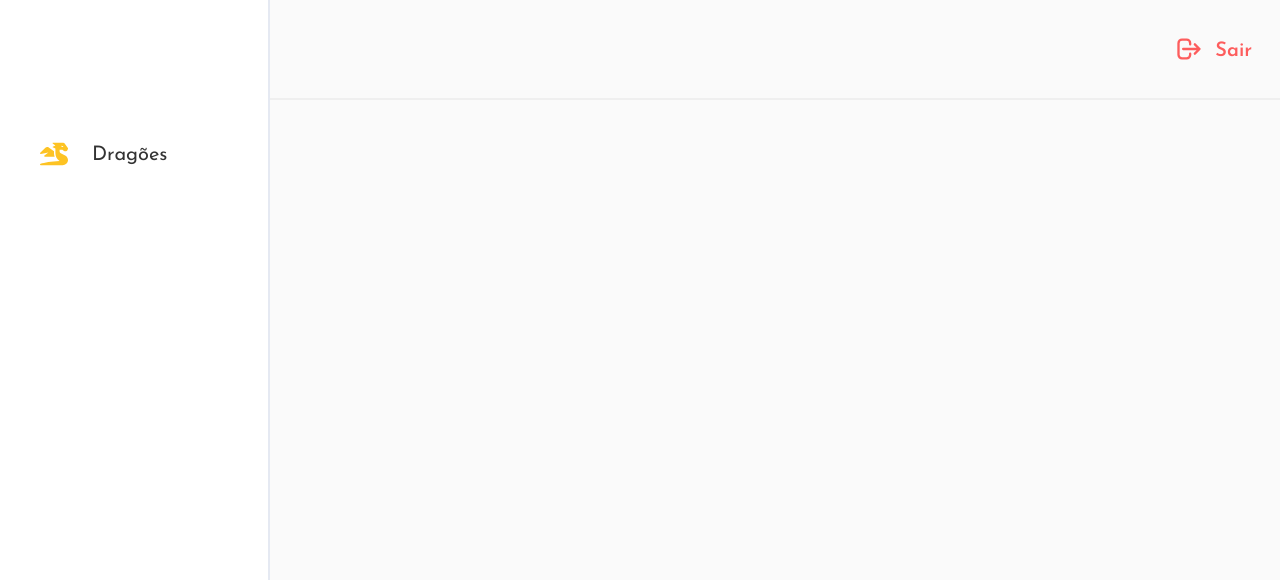
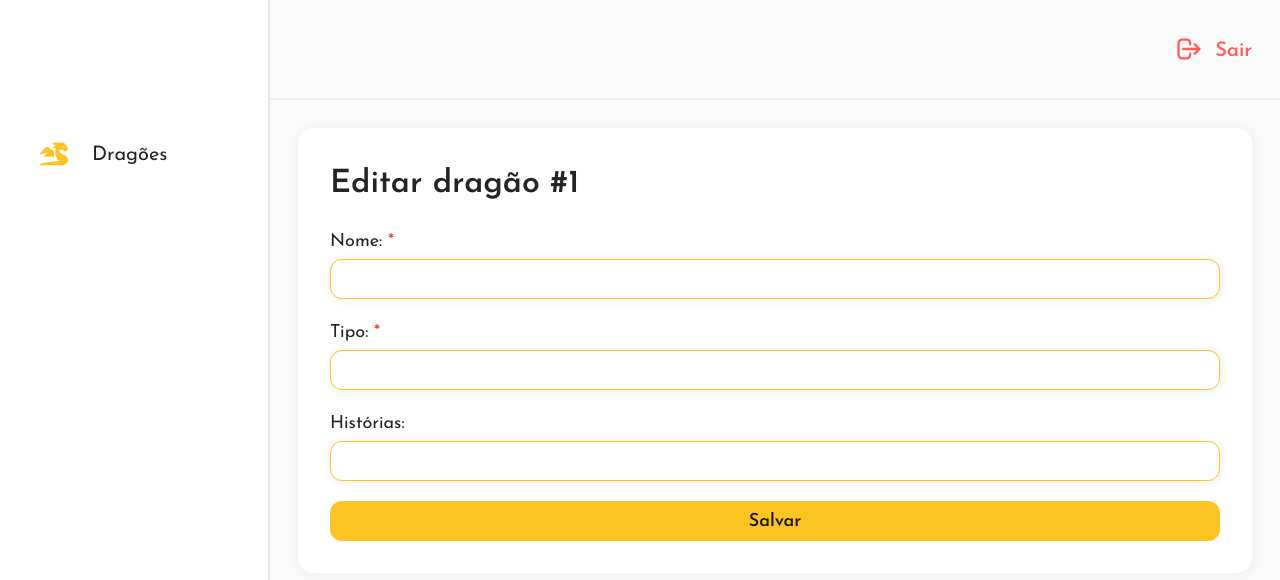
Before and after one commit to ebarross/oh-dragon, a React (Vite) app: page /dragons/edit/1 in a window 1280 px wide. Shown: the top 580 px of the page. Built offline with nearby package versions, Linux system fonts and the light colour scheme; no server answers; sample sign-in values are in the browser's storage.

Commit message:
Adiciona form para atualização de dragão

```diff
--- a/src/components/dragon-form/DragonForm.module.scss
+++ b/src/components/dragon-form/DragonForm.module.scss
@@ -10,6 +10,6 @@
 
 .errorMessage {
   font-size: 16px;
-  color: rgb(225, 62, 62);
+  color: #e13e3e;
   margin: 0;
 }
--- a/src/components/dragon-form/DragonForm.tsx
+++ b/src/components/dragon-form/DragonForm.tsx
@@ -1,27 +1,55 @@
-import { useState } from 'react'
-import { useHistory } from 'react-router-dom'
+import { useEffect, useState } from 'react'
+import { useHistory, useParams } from 'react-router-dom'
 import classes from './DragonForm.module.scss'
 import DragonService from '../../services/dragon-service'
 import Input from '../input/Input'
 import Button from '../button/Button'
 import Card from '../card/Card'
 
+type Params = {
+  dragonId: string
+}
+
 function DragonForm() {
   const history = useHistory()
+  const { dragonId } = useParams<Params>()
   const [name, setName] = useState('')
   const [type, setType] = useState('')
   const [histories, setHistories] = useState('')
   const [loading, setLoading] = useState(false)
   const [errorMessage, setErrorMessage] = useState('')
 
-  const create = (event: React.FormEvent<HTMLFormElement>) => {
+  const headingText = dragonId ? `Editar dragão #${dragonId}` : 'Novo dragão'
+  const submitButtonLabel = dragonId ? 'Salvar' : 'Criar'
+
+  useEffect(() => {
+    if (dragonId) {
+      DragonService.fetchDragon(dragonId)
+        .then((data) => {
+          setName(data.name)
+          setType(data.type)
+          setHistories(data.histories)
+        })
+        .catch((err) => console.error(err))
+    }
+  }, [dragonId])
+
+  const handleSubmit = (event: React.FormEvent<HTMLFormElement>) => {
     event.preventDefault()
 
-    if (!name || !type || !histories) {
-      setErrorMessage('Preencha todos os campos corretamente.')
+    if (!name || !type) {
+      setErrorMessage('Preencha o nome e o tipo corretamente.')
       return
     }
 
+    if (dragonId) {
+      updateDragon()
+    } else {
+      createDragon()
+    }
+  }
+
+  const createDragon = () => {
     const data = {
       name,
       type,
@@ -40,22 +68,43 @@ function DragonForm() {
       .finally(() => setLoading(false))
   }
 
+  const updateDragon = () => {
+    const data = {
+      name,
+      type,
+      histories,
+    }
+
+    setLoading(true)
+
+    DragonService.updateDragon(dragonId, data)
+      .then(() => history.push('/dragons'))
+      .catch(() =>
+        setErrorMessage(
+          'Houve um erro ao tentar atualizar o dragão. Tente novamente.'
+        )
+      )
+      .finally(() => setLoading(false))
+  }
+
   return (
     <Card>
-      <h1 className={classes.heading}>Novo dragão</h1>
-      <form className={classes.form} onSubmit={create}>
+      <h1 className={classes.heading}>{headingText}</h1>
+      <form className={classes.form} onSubmit={handleSubmit} noValidate>
         <Input
-          label="Nome"
+          label="Nome:"
           value={name}
+          required
           onChange={(e) => setName(e.target.value)}
         />
         <Input
-          label="Tipo"
+          label="Tipo:"
           value={type}
+          required
           onChange={(e) => setType(e.target.value)}
         />
         <Input
-          label="Histórias"
+          label="Histórias:"
           value={histories}
           onChange={(e) => setHistories(e.target.value)}
         />
@@ -64,7 +113,9 @@ function DragonForm() {
           <p className={classes.errorMessage}>{errorMessage}</p>
         ) : null}
 
-        <Button type="submit">{loading ? 'Carregando...' : 'Criar'}</Button>
+        <Button type="submit">
+          {loading ? 'Carregando...' : submitButtonLabel}
+        </Button>
       </form>
     </Card>
   )
--- a/src/components/dragon-list/DragonList.module.scss
+++ b/src/components/dragon-list/DragonList.module.scss
@@ -1,20 +1,3 @@
-.list {
-  display: flex;
-  flex-direction: column;
-  gap: 8px;
-  padding: 16px;
-}
-
-.item {
-  width: 100%;
-  background-color: #fff;
-  color: #333;
-  border-radius: 8px;
-  padding: 8px;
-  display: flex;
-  justify-content: space-between;
-}
-
 .table {
   width: 100%;
   border-collapse: collapse;
@@ -23,11 +6,7 @@
 
   th {
     text-align: left;
-    color: #888;
-  }
-
-  td {
-    color: #555;
+    color: #999;
   }
 
   th,
--- a/src/components/dragon-list/DragonList.tsx
+++ b/src/components/dragon-list/DragonList.tsx
@@ -1,3 +1,4 @@
+import { useHistory } from 'react-router-dom'
 import { FaRegEye } from 'react-icons/fa'
 import { FaPen } from 'react-icons/fa'
 import { FaRegTrashCan } from 'react-icons/fa6'
@@ -16,6 +17,8 @@ type Props = {
 }
 
 function DragonList({ list }: Props) {
+  const history = useHistory()
+
   return (
     <table className={classes.table}>
       <thead>
@@ -47,7 +50,7 @@ function DragonList({ list }: Props) {
               <button
                 aria-label="Editar"
                 className={classes.button}
-                onClick={() => {}}
+                onClick={() => history.push(`/dragons/edit/${dragon.id}`)}
               >
                 <FaPen size={18} />
               </button>
--- a/src/components/input/Input.module.scss
+++ b/src/components/input/Input.module.scss
@@ -6,6 +6,10 @@
 
 .label {
   font-size: 18px;
+}
+
+.required {
+  color: #e13e3e;
 }
 
 .input {
--- a/src/components/input/Input.tsx
+++ b/src/components/input/Input.tsx
@@ -2,25 +2,34 @@ import { useId } from 'react'
 import classes from './Input.module.scss'
 
 type Props = {
-  type?: 'text' | 'password'
   label: string
   value: string
   onChange: React.ChangeEventHandler<HTMLInputElement>
+  type?: 'text' | 'password'
+  required?: boolean
 }
 
-function Input({ type = 'text', label, value, onChange }: Props) {
+function Input({
+  label,
+  value,
+  onChange,
+  type = 'text',
+  required = false,
+}: Props) {
   const id = useId()
 
   return (
     <div className={classes.container}>
       <label className={classes.label} htmlFor={id}>
         {label}
+        {required && <span className={classes.required}> *</span>}
       </label>
       <input
         className={classes.input}
         type={type}
         id={id}
         value={value}
+        required={required}
         onChange={onChange}
       />
     </div>
--- a/src/components/layout/Layout.module.scss
+++ b/src/components/layout/Layout.module.scss
@@ -1,7 +1,6 @@
 .container {
   display: flex;
   flex-direction: row;
-  color: #333;
 }
 
 .sideBar {
--- a/src/components/layout/Layout.tsx
+++ b/src/components/layout/Layout.tsx
@@ -46,6 +46,7 @@ function Layout() {
           <Switch>
             <Route exact path="/dragons" component={Dragons} />
             <Route path="/dragons/new" component={DragonForm} />
+            <Route path="/dragons/edit/:dragonId" component={DragonForm} />
           </Switch>
         </main>
       </div>
--- a/src/login/Login.module.scss
+++ b/src/login/Login.module.scss
@@ -29,6 +29,6 @@
 
 .errorMessage {
   font-size: 16px;
-  color: rgb(225, 62, 62);
+  color: #e13e3e;
   margin: 0;
 }
--- a/src/services/dragon-service.ts
+++ b/src/services/dragon-service.ts
@@ -4,6 +4,18 @@ const API_URL = 'http://5c4b2a47aa8ee500142b4887.mockapi.io/api/v1'
 
 async function fetchDragons(): Promise<Dragon[]> {
   const url = `${API_URL}/dragon`
+
+  const response = await fetch(url)
+
+  if (!response.ok) {
+    throw new Error('Network error')
+  }
+
+  return await response.json()
+}
+
+async function fetchDragon(id: Dragon['id']): Promise<Dragon> {
+  const url = `${API_URL}/dragon/${id}`
 
   const response = await fetch(url)
 
@@ -35,4 +47,26 @@ async function createDragon(newDragon: NewDragon): Promise<Dragon> {
   return await response.json()
 }
 
-export default { fetchDragons, createDragon }
+async function updateDragon(
+  id: Dragon['id'],
+  newDragon: NewDragon
+): Promise<Dragon> {
+  const url = `${API_URL}/dragon/${id}`
+  const data = { ...newDragon }
+
+  const response = await fetch(url, {
+    method: 'PUT',
+    body: JSON.stringify(data),
+    headers: {
+      'Content-Type': 'application/json',
+    },
+  })
+
+  if (!response.ok) {
+    throw new Error('Network error')
+  }
+
+  return await response.json()
+}
+
+export default { fetchDragons, fetchDragon, createDragon, updateDragon }
```
